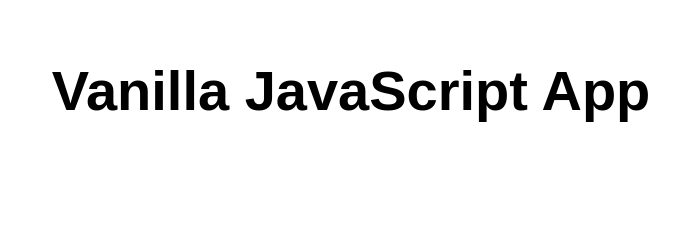
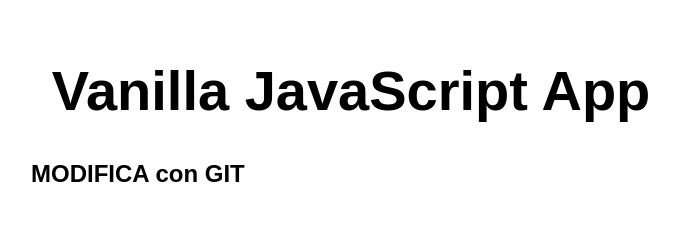
Before and after one commit to collivignarellioffice-byte/my-first-static-web-app789, a website: page src/index.html in a window 1280 px wide. Shown: the whole page, without its empty margins (289-968 px from the left). Drawn offline with Linux system fonts and the light colour scheme.

Commit message:
Add subtitle to index.html

```diff
--- a/src/index.html
+++ b/src/index.html
@@ -11,6 +11,7 @@
 <body>
   <main>
     <h1>Vanilla JavaScript App</h1>
+    <h2>MODIFICA con GIT</h2>
   </main>
 </body>
 
```
